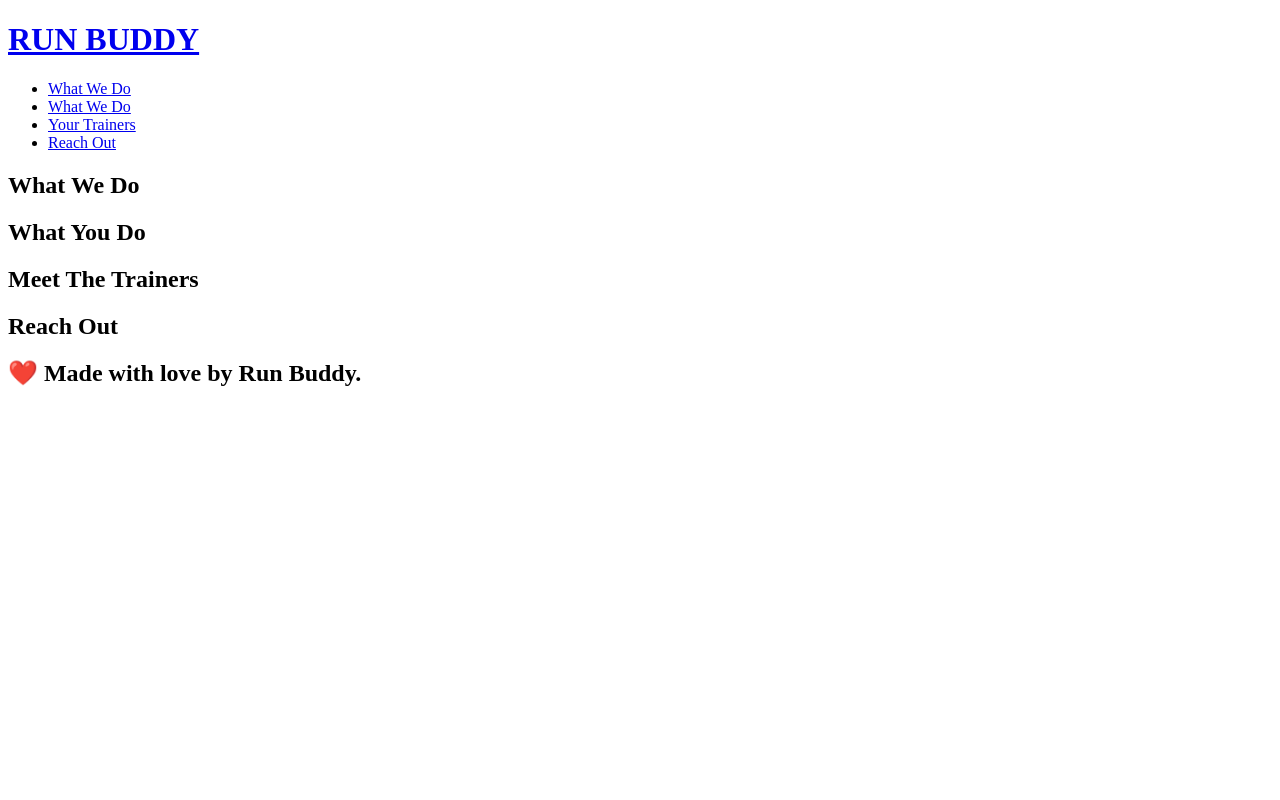
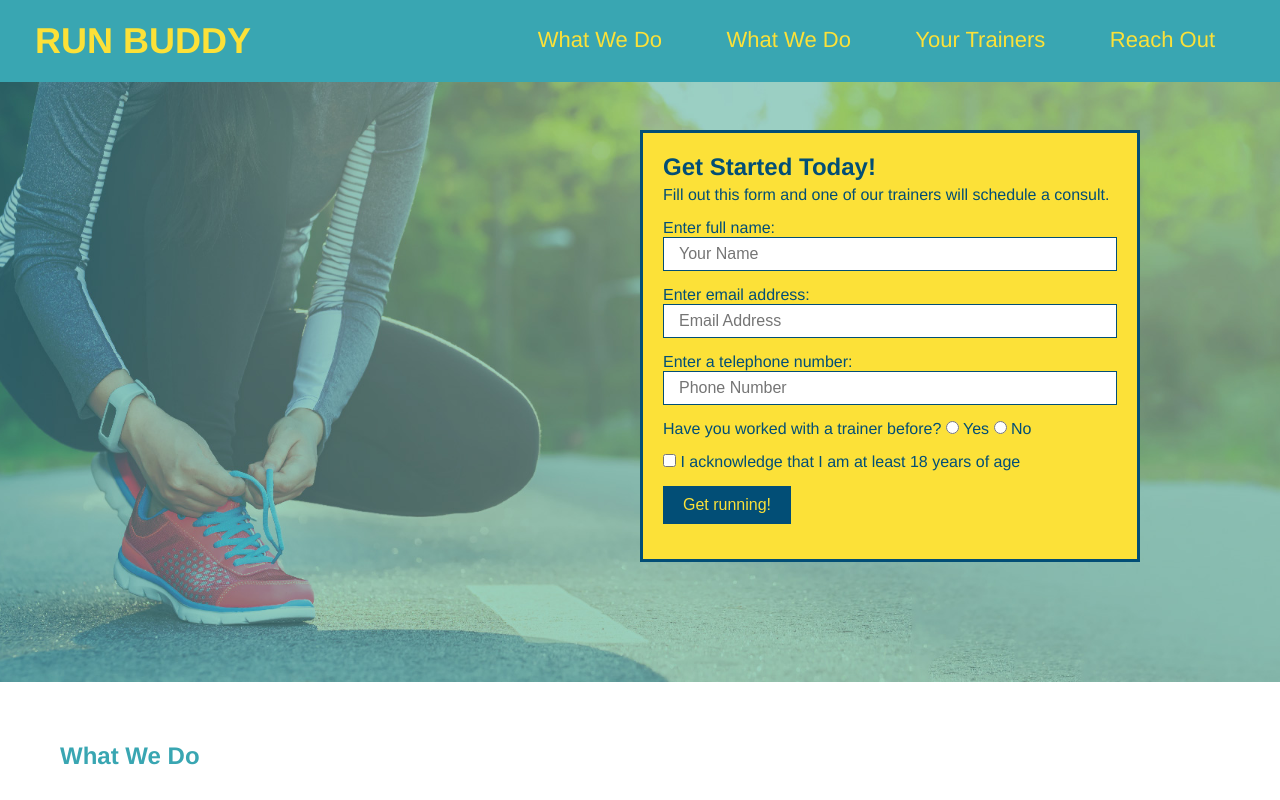
Before and after one commit to JosephRule/run-buddy, a plain HTML site: page index.html in a window 1280 px wide. Shown: the top 800 px of the page. Drawn offline with Linux system fonts and the light colour scheme.

Commit message:
more hero form formatting

```diff
--- a/assets/css/style.css
+++ b/assets/css/style.css
@@ -91,3 +91,30 @@ section {
     bottom: 120px;
     right: 140px;
 }
+
+.hero-form h3 {
+    font-size: 24px;
+    margin: 0;
+}
+
+.hero-form p {
+    margin: 5px 0 15px 0;
+}
+
+.form-input{
+    border: 1px solid #024e76;
+    display: block;
+    padding: 7px 15px;
+    font-size: 16px;
+    color: #024e76;
+    width: 100%;
+    margin-bottom: 15px;
+}
+
+.hero-form button{
+    color: #fce138;
+    background-color: #024e76;
+    padding: 10px 20px;
+    border: none;
+    font-size: 16px;
+}
--- a/index.html
+++ b/index.html
@@ -3,6 +3,7 @@
   <head>
     <meta charset="UTF-8" />
     <title>Run Buddy!</title>
+    <link rel="stylesheet" href="./assets/css/style.css"/>
   </head>
   <body>
     <!-- navigation -->
@@ -32,8 +33,33 @@
     </header>
 
     <!-- hero/jumbotron-->
-    <section>
-
+    <section class ="hero">
+        <div class = "hero-form">
+            <h3>Get Started Today!</h3>
+            <p>Fill out this form and one of our trainers will schedule a consult.</p>
+        <form>
+            <label for="name">Enter full name:</label>
+            <input type="text" placeholder="Your Name" name="name" id="name" class="form-input"/>
+            <label for="email">Enter email address:</label>
+            <input type="email" placeholder="Email Address" name="email" id="email" class="form-input"/>
+            <label for="phone">Enter a telephone number:</label>
+            <input type="tel" placeholder="Phone Number" name="phone" id="phone" class="form-input"/>
+            <p>
+                Have you worked with a trainer before?
+                <input type="radio" name="trainer-confirm" id="trainer-yes"/>
+                <label for="trainer-yes">Yes</label>
+                <input type="radio" name="trainer-confirm" id="trainer-no"/>
+                <label for="trainer-no">No</label>
+            </p>
+            <p>
+                <input type="checkbox" id="checkbox" name="age-confirm"/>
+                <label for="checkbox">I acknowledge that I am at least 18 years of age</label>
+            </p>
+            <p>
+                <button type="submit"> Get running!</button>
+            </p>
+        </form>
+        </div>
     </section>
 
     <!-- "what we do"-->
@@ -59,6 +85,10 @@
     <!-- footer -->
     <footer>
         <h2>❤️ Made with love by Run Buddy.</h2>
+        <div>
+            <a href="#privacy-policy">Read Our Privacy Policy</a><br/>
+            &copy; 2019 Run Buddy, Inc.
+        </div>
     </footer>
 
 
```
